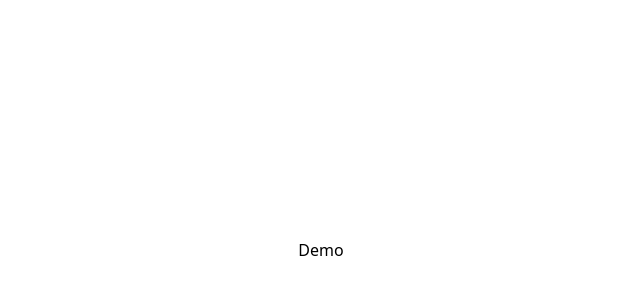
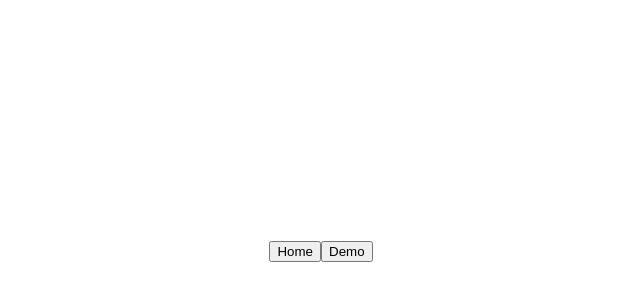
Before and after one commit to buysellads/angular17-jsonlintcom, an Angular app: page / in a window 1280 px wide. Shown: the part 158-458 px from the top of the page, without its empty margins (319-959 px from the left). Built offline with nearby package versions, Linux system fonts and the light colour scheme.

Commit message:
Set up basic routing

```diff
--- a/src/app/app.component.css
+++ b/src/app/app.component.css
@@ -1,8 +1,13 @@
 /* src/styles.css or src/app/app.component.css */
 main {
   display: flex;
+  flex-direction: column;
   justify-content: center;
   align-items: center;
   height: 100vh;
   font-family: system-ui, sans-serif;
 }
+
+nav {
+  display: block;
+}
--- a/src/app/app.component.html
+++ b/src/app/app.component.html
@@ -1,3 +1,9 @@
 <main>
-  <a routerLink="/demo">Demo</a>
+  <nav>
+    <button routerLink="/">Home</button>
+    <button routerLink="/demo">Demo</button>
+  </nav>
+  <div>
+    <router-outlet/>
+  </div>
 </main>
--- a/src/app/app.component.ts
+++ b/src/app/app.component.ts
@@ -1,10 +1,10 @@
 import { Component } from '@angular/core';
-import { RouterOutlet } from '@angular/router';
+import { RouterLink, RouterOutlet } from '@angular/router';
 
 @Component({
   selector: 'app-root',
   standalone: true,
-  imports: [RouterOutlet],
+  imports: [RouterOutlet, RouterLink],
   templateUrl: './app.component.html',
   styleUrl: './app.component.css'
 })
--- a/src/app/app.routes.ts
+++ b/src/app/app.routes.ts
@@ -1,3 +1,6 @@
 import { Routes } from '@angular/router';
+import { DemoComponent } from './demo/demo.component';
 
-export const routes: Routes = [];
+export const routes: Routes = [
+  { path: 'demo', component: DemoComponent}
+];
```
